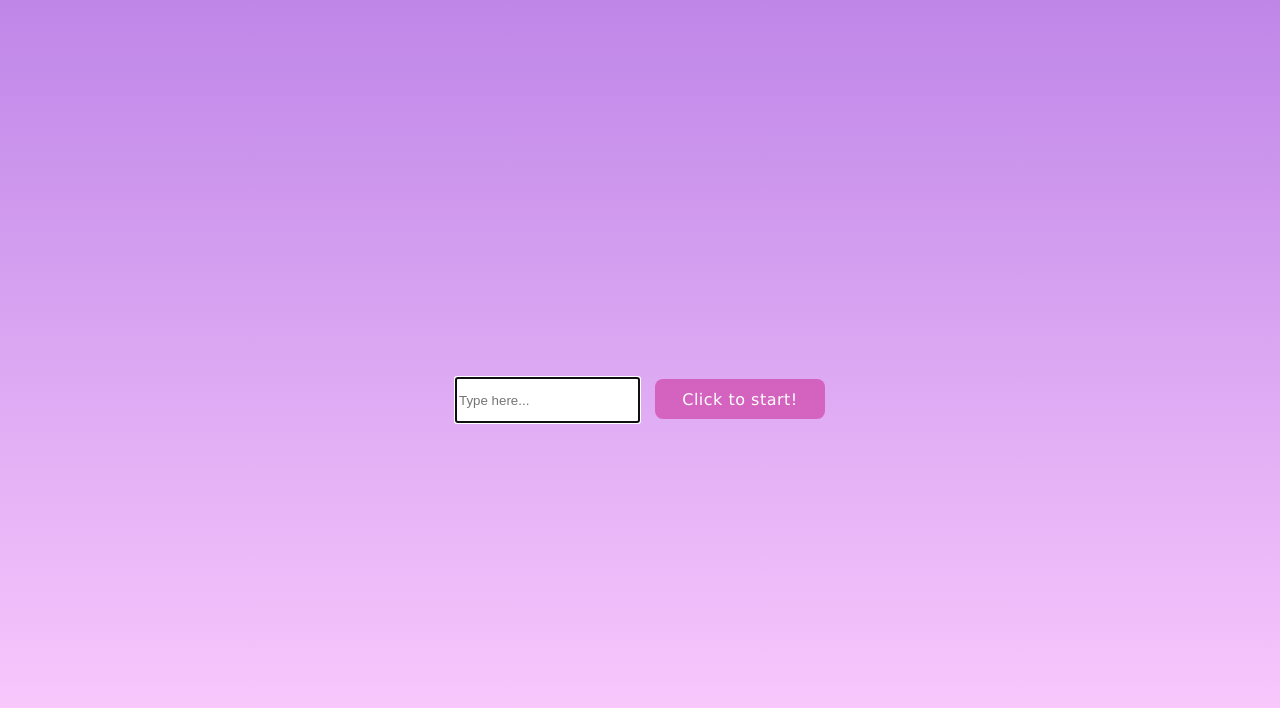
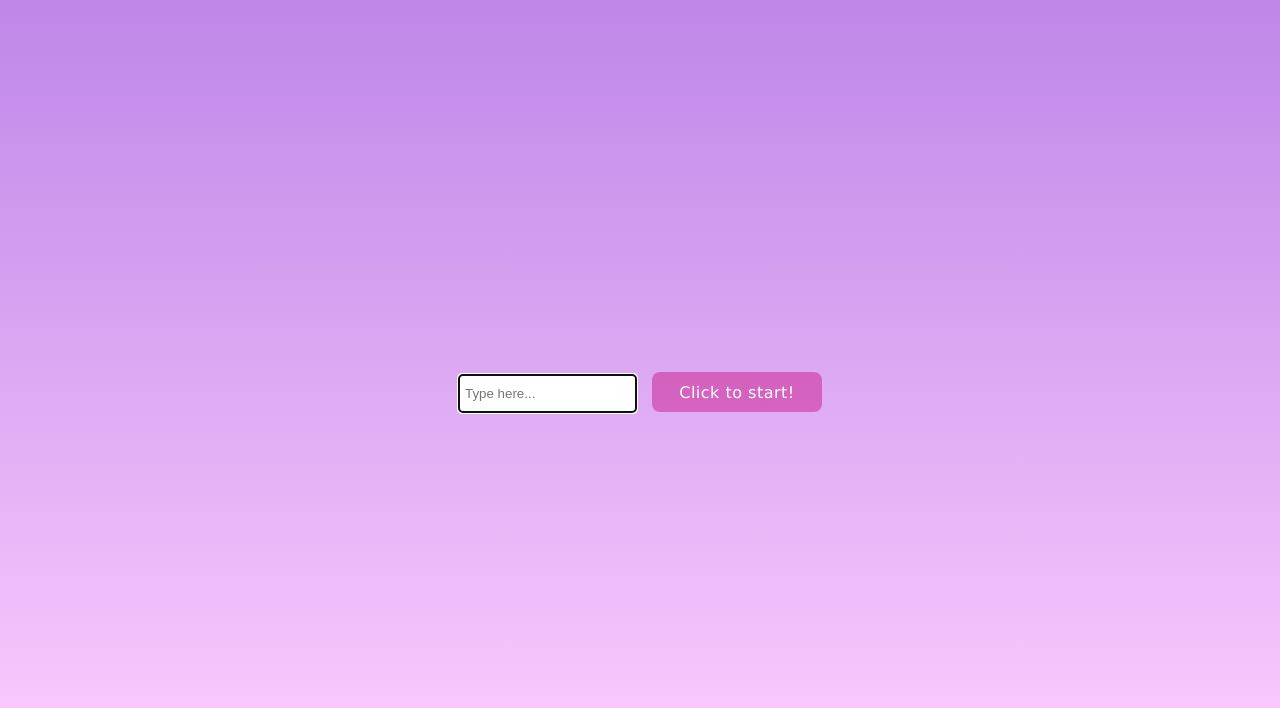
Before and after one commit to AngelinaDovgan/goit-react-hw-04, a React (Vite) app: page / in a window 1280 px wide. Shown: the top 708 px of the page. Built offline with nearby package versions, Linux system fonts and the light colour scheme.

Commit message:
css update

```diff
--- a/src/components/Loader/Loader.jsx
+++ b/src/components/Loader/Loader.jsx
@@ -8,8 +8,9 @@ export default function Loader () {
   height="80"
   width="80"
   ariaLabel="dna-loading"
-  wrapperStyle={{}}
-  wrapperClass="dna-wrapper"
+wrapperStyle={{}}
+wrapperClass="dna-wrapper"
+
   />
         </div>
     )
--- a/src/components/SearchBar/SearchBar.jsx
+++ b/src/components/SearchBar/SearchBar.jsx
@@ -14,6 +14,7 @@ export default function SearchBar({ onSearch }) {
             toast.error("Please type your text!")
           } else {
             onSearch(values.query);
+            toast.success("Awesome!🥳")
             actions.resetForm()
           }
         }}>
--- a/src/components/SearchBar/SearchBar.module.css
+++ b/src/components/SearchBar/SearchBar.module.css
@@ -12,5 +12,11 @@
 }
 
 .field {
-    height: 40.19px;
+    height: 35px;
+    padding: 0;
+    padding-left: 5px;
+    width: 170px;
+    border-radius: 4px;
+    border-color: transparent;
+    margin-bottom: 15px;
 }
```
